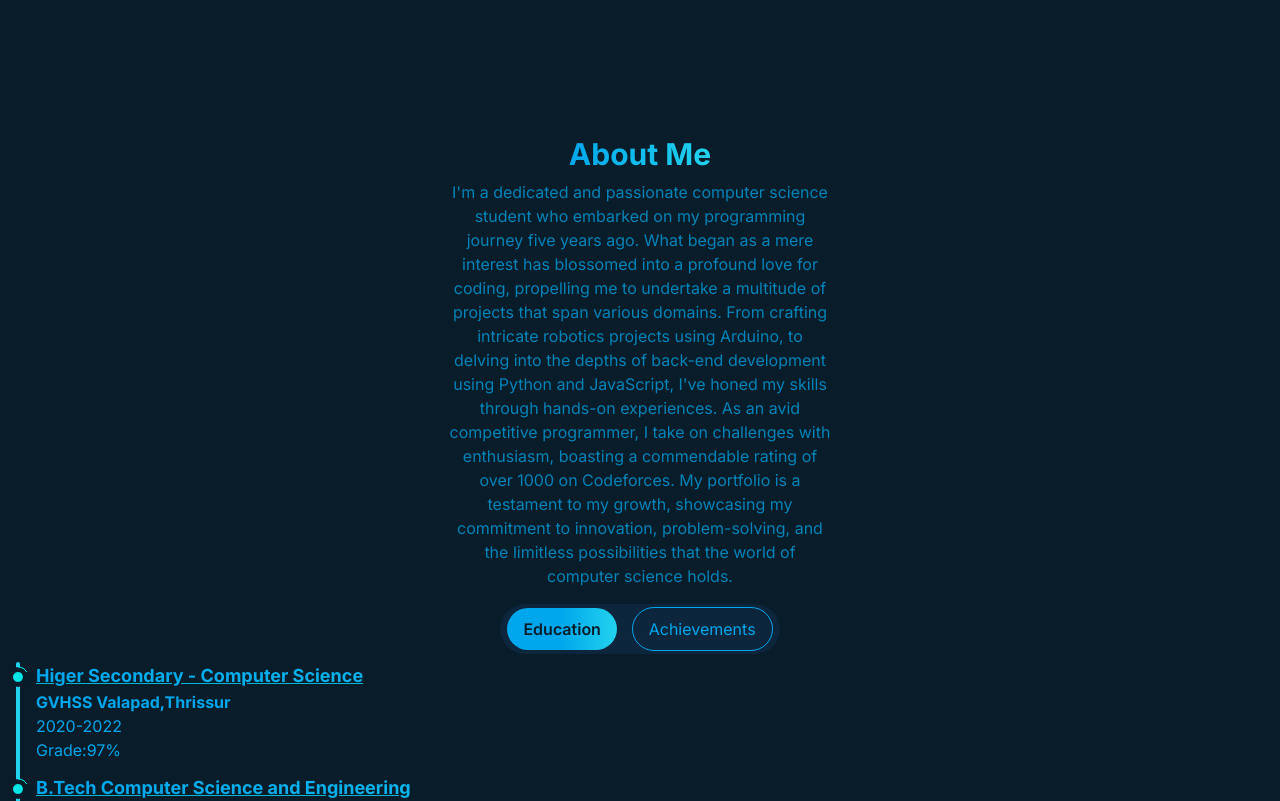
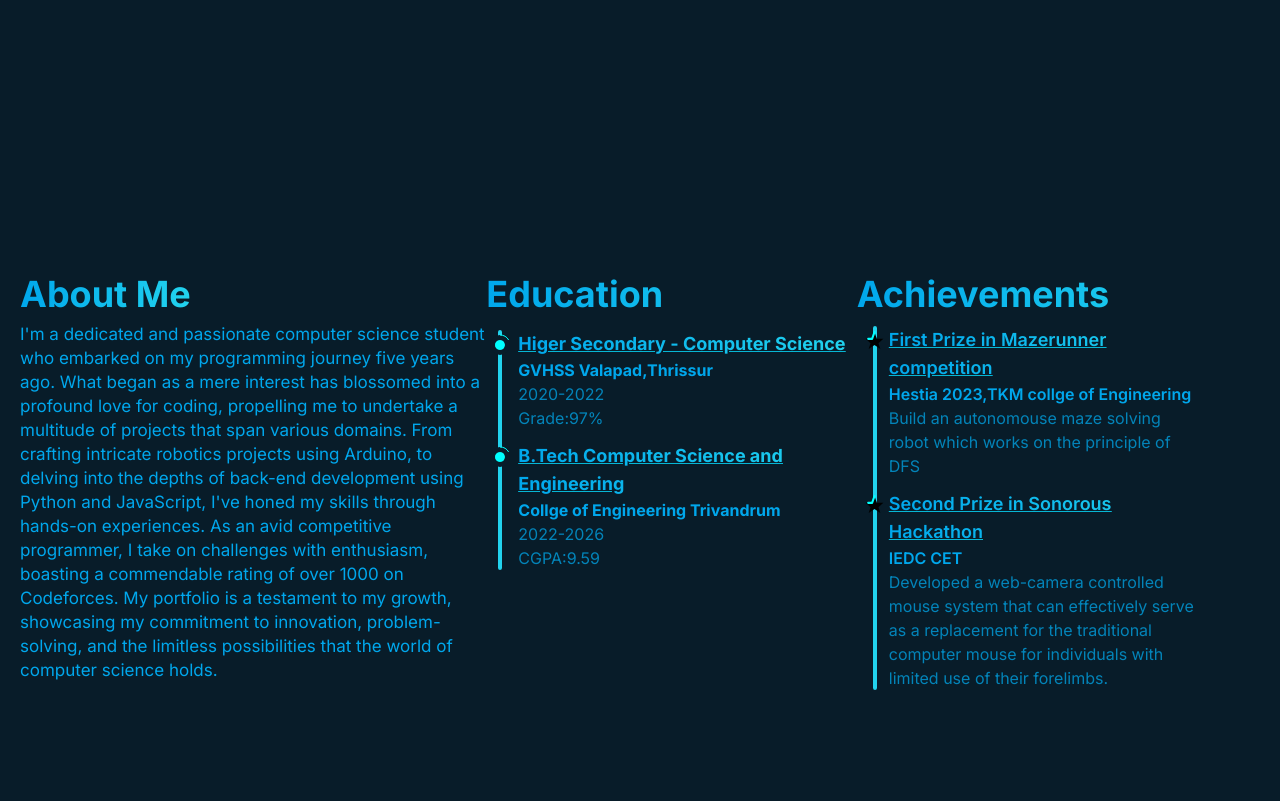
Before and after one commit to MohamedIrfanAM/portfolio, a Next.js app: page / in a window 1280 px wide. Shown: the part 680-1481 px from the top of the page. Built offline with nearby package versions, Linux system fonts and the light colour scheme.

Commit message:
Responsive profile,about section with star svgs for achievements

```diff
--- a/src/components/About.jsx
+++ b/src/components/About.jsx
@@ -7,17 +7,27 @@ const About = () => {
   const [tab,setTab] = useState(1)
   console.log(tab==1)
   return (
-    <section className="min-h-screen p-1" id='about'>
-      <div className="mt-3 w-full flex flex-col justify-center items-center text-center">
-        <div className="text-3xl font-bold bg-clip-text text-transparent bg-gradient-to-r from-primary to-cyan-400">About Me</div>
-        <div className="max-w-sm text-secondary mt-2 leading-6">I'm a dedicated and passionate computer science student who embarked on my programming journey five years ago. What began as a mere interest has blossomed into a profound love for coding, propelling me to undertake a multitude of projects that span various domains. From crafting intricate robotics projects using Arduino, to delving into the depths of back-end development using Python and JavaScript, I've honed my skills through hands-on experiences. As an avid competitive programmer, I take on challenges with enthusiasm, boasting a commendable rating of over 1000 on Codeforces. My portfolio is a testament to my growth, showcasing my commitment to innovation, problem-solving, and the limitless possibilities that the world of computer science holds.</div>
+    <section className="min-h-screen p-1 flex flex-col sm:flex-row sm:items-start sm:justify-between" id='about'>
+      <div className="mt-3 flex flex-col justify-center items-center text-center sm:mt-[150px] sm:text-left sm:ml-4 sm:items-start">
+        <div className="text-3xl sm:text-4xl font-bold bg-clip-text text-transparent bg-gradient-to-r from-primary to-cyan-400">About Me</div>
+        <div className="max-w-sm text-primary mt-2 leading-6 sm:max-w-lg sm:text-[17px] ">I'm a dedicated and passionate computer science student who embarked on my programming journey five years ago. What began as a mere interest has blossomed into a profound love for coding, propelling me to undertake a multitude of projects that span various domains. From crafting intricate robotics projects using Arduino, to delving into the depths of back-end development using Python and JavaScript, I've honed my skills through hands-on experiences. As an avid competitive programmer, I take on challenges with enthusiasm, boasting a commendable rating of over 1000 on Codeforces. My portfolio is a testament to my growth, showcasing my commitment to innovation, problem-solving, and the limitless possibilities that the world of computer science holds.</div>
       </div>
 
-      <div className="w-[280px] h-[50px] mx-auto bg-blue-500/10 backdrop-blur-lg rounded-full mt-4 flex justify-around items-center">
-          <button className={`py-[9px] px-4 rounded-full  ${tab == 1 ? 'text-dark font-semibold bg-gradient-to-r from-primary from-[50%] to-cyan-400' : 'text-primary border border-primary' } `} onClick={()=>setTab(1)}>Education</button>
-          <button className={`py-[9px] px-4 rounded-full  ${tab == 2 ? 'text-dark font-semibold bg-gradient-to-r from-primary from-[50%] to-cyan-400' : 'text-primary border border-primary' } `} onClick={()=>setTab(2)}>Achievements</button>
+      <div className="sm:hidden">
+        <div className="w-[280px] h-[50px] mx-auto bg-blue-500/10 backdrop-blur-lg rounded-full mt-4 flex justify-around items-center">
+            <button className={`py-[9px] px-4 rounded-full  ${tab == 1 ? 'text-dark font-semibold bg-gradient-to-r from-primary from-[50%] to-cyan-400' : 'text-primary border border-primary' } `} onClick={()=>setTab(1)}>Education</button>
+            <button className={`py-[9px] px-4 rounded-full  ${tab == 2 ? 'text-dark font-semibold bg-gradient-to-r from-primary from-[50%] to-cyan-400' : 'text-primary border border-primary' } `} onClick={()=>setTab(2)}>Achievements</button>
+        </div>
+        {tab == 1 ? <Education/> : <Achievements/>}
       </div>
-      {tab == 1 ? <Education/> : <Achievements/>}
+      <div className="hidden sm:block mt-[150px]">
+        <div className="text-3xl sm:text-4xl font-bold bg-clip-text text-transparent bg-gradient-to-r from-primary to-cyan-400 mb-4">Education</div>
+        <Education/>
+      </div>
+      <div className="hidden sm:block mr-16 mt-[150px]">
+        <div className="text-3xl sm:text-4xl font-bold bg-clip-text text-transparent bg-gradient-to-r from-primary to-cyan-400">Achievements</div>
+        <Achievements/>
+      </div>
     </section>
   )
 }
--- a/src/components/Achievements.jsx
+++ b/src/components/Achievements.jsx
@@ -1,16 +1,57 @@
+'use client'
+import { useScroll,motion } from "framer-motion"
+import { useRef } from "react"
+
+const StarOutline = ({ width, height, color,reference }) => {
+  const {scrollYProgress} = useScroll({
+    target:reference,
+    offset:["end 0.9","start center"]
+  })
+  return(
+    <svg
+      width={width}
+      height={height}
+      viewBox="0 0 24 24"
+      fill="black"
+      xmlns="http://www.w3.org/2000/svg"
+      className="absolute -left-[15px] top-1"
+    >
+      <motion.path
+        d="M12 2L9.7 8.5H3.5L8.2 12.7L6.4 18.2L12 14.3L17.6 18.2L15.8 12.7L20.5 8.5H14.3L12 2Z"
+        stroke={color}
+        strokeWidth="2"
+        strokeLinecap="round"
+        strokeLinejoin="round"
+        style={{pathLength:scrollYProgress}}
+      />
+    </svg>
+  )
+}
+
 const Details = ({title,conductor,discription}) => {
+  const detailRef = useRef(null)
   return(
-    <div className="px-2 pt-2 ml-2 mt-1">
-      <h1 className="text-lg font-semibold text-primary underline">{title}</h1>
-      <h2 className="text-secondary font-semibold">{conductor}</h2>
-      <h2 className="text-secondary max-w-[400px]">{discription}</h2>
+    <div className="px-2 ml-2 mt-3 sm:ml-2 relative">
+      <StarOutline width={25} height={25} color={"cyan"} reference={detailRef}/>
+      <div className="ml-1">
+        <h1 className="text-lg font-semibold bg-clip-text text-transparent bg-gradient-to-r from-primary to-cyan-400 decoration-cyan-500 underline">{title}</h1>
+        <h2 className="text-primary font-semibold">{conductor}</h2>
+        <h2 className="text-secondary max-w-[400px] sm:max-w-[350px]">{discription}</h2>
+      </div>
     </div>
   )
 }
 
 const Achievements  = () => {
+  const achievementDiv = useRef(null)
+  const {scrollYProgress} = useScroll({
+    target:achievementDiv,
+    offset:["start 0.8","end center"]
+  })
   return (
-    <div>
+    <div ref={achievementDiv} className="relative ml-3">
+      <div className="absolute w-[4px] rounded-full bg-black left-1 h-full origin-top" style={{scaleY:scrollYProgress}}/>
+      <motion.div className="absolute w-[4px] rounded-full bg-cyan-400 left-1 h-full origin-top" style={{scaleY:scrollYProgress}}/>
       <Details title="First Prize in Mazerunner competition" conductor={"Hestia 2023,TKM collge of Engineering"} discription={"Build an autonomouse maze solving robot which works on the principle of DFS"} />
       <Details title="Second Prize in Sonorous Hackathon" conductor={"IEDC CET"} discription={"Developed a web-camera controlled mouse system that can effectively serve as a replacement for the traditional computer mouse for individuals with limited use of their forelimbs."} />
     </div>
--- a/src/components/Education.jsx
+++ b/src/components/Education.jsx
@@ -22,8 +22,8 @@ const Details = ({course,institute,year,grade}) => {
       <Circle reference={listRef}/>
       <div className="text-lg font-bold  bg-clip-text text-transparent bg-gradient-to-r from-primary to-cyan-400 decoration-cyan-500 underline">{course}</div>
       <div className="text-md text-primary font-bold">{institute}</div>
-      <div text className="text-md text-primary">{year}</div>
-      <div className="text-md text-primary">{grade}</div>
+      <div text className="text-md text-secondary">{year}</div>
+      <div className="text-md text-secondary">{grade}</div>
     </li>
   )
 }
--- a/src/components/Nav.jsx
+++ b/src/components/Nav.jsx
@@ -16,7 +16,7 @@ const Nav = () => {
 
       <Link to='about' smooth={true} spy={true} activeClass='active' className='group relative rounded-full hover:text-secondary [&.active]:hover:text-black'>
         <div className=' absolute hidden sm:group-hover:flex right-14 top-4 justify-items-end items-center'>
-          <div className='text-primary text-[12px] bg-black p-1'>About</div>
+          <div className='text-primary text-[12px] bg-black p-1'>Profile</div>
           <div className='border-solid border-l-black border border-y-transparent border-y-[6px] border-l-8 border-r-0 h-[5px]'></div>
         </div>
         <AiOutlineUser className='cursor-pointer m-4 text-2xl sm:text-xl group-hover:scale-110'/>
```
